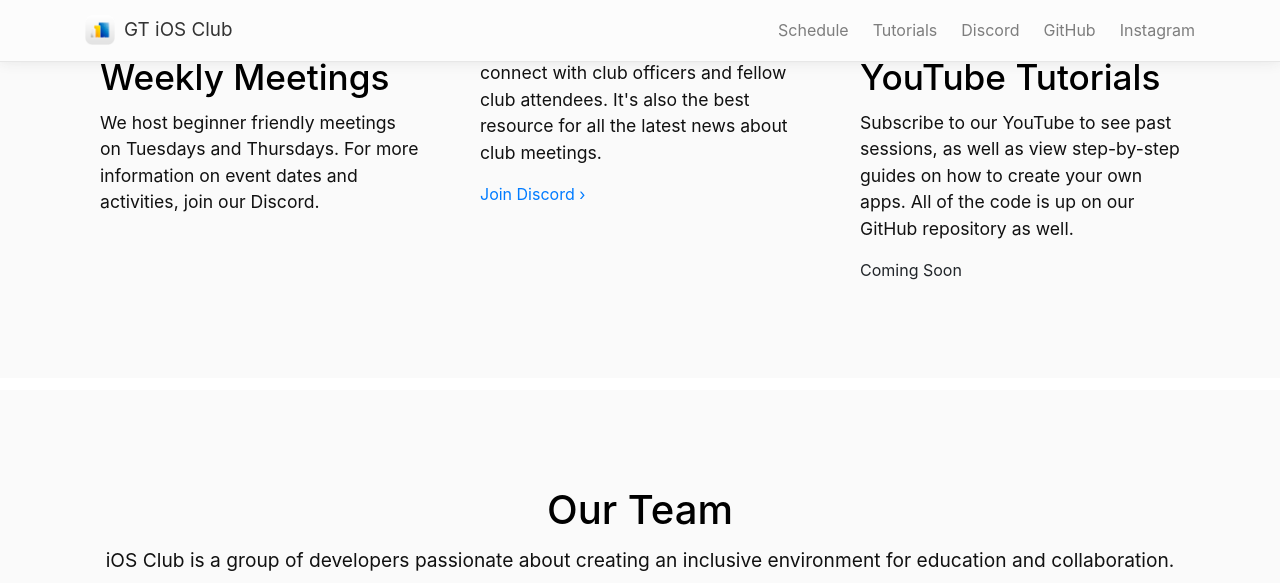
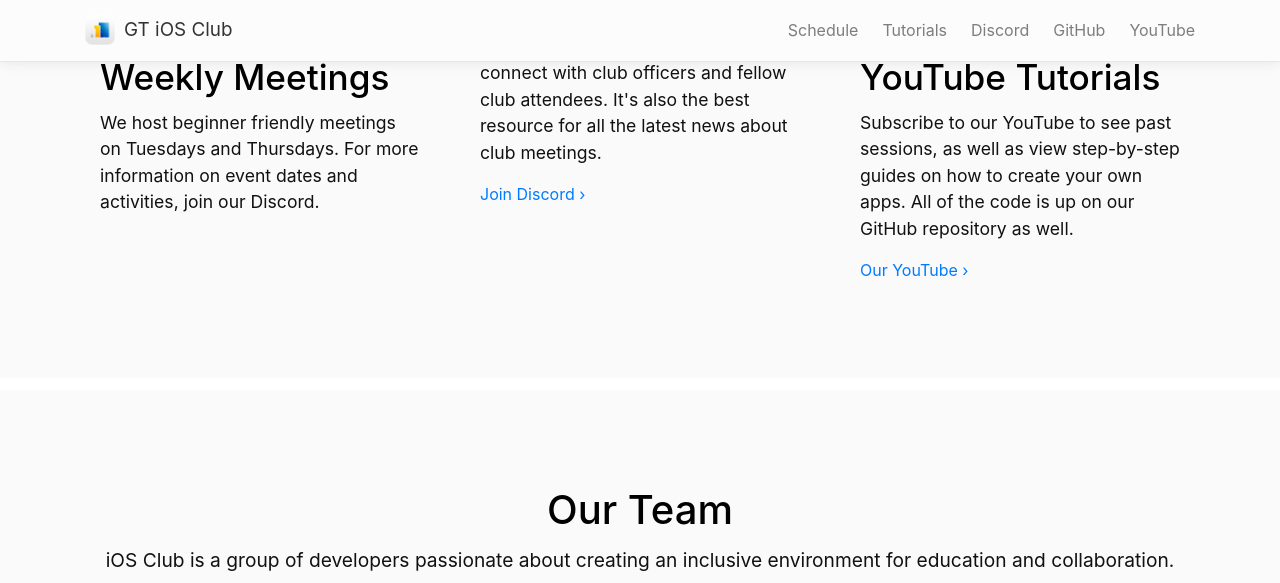
Before and after one commit to gtiosclub/gtios.club, a Jekyll site: the page built from index.md, in a window 1280 px wide and 900 px high, scrolled down 720 px, cut to the strip 0-583 px from the top of the window. Built offline with Jekyll 4.4.1, drawn with Linux system fonts in a browser that asks for light colours; nearby versions of some CDN libraries; comment, search, counter and statistics services are not loaded.

Commit message:
Resolved broken YouTube links

```diff
--- a/_includes/top-navigation.html
+++ b/_includes/top-navigation.html
@@ -9,8 +9,7 @@
             <a class="nav-item nav-link {{ include.tutorial }}" href="{{ site.baseurl }}{{site.data.tutorials.side-nav.first.folderitems.first.page_url}}">Tutorials</a>
             <a class="nav-item nav-link" href="{{ site.discord_url }}" target="_blank">Discord</a>
             <a class="nav-item nav-link" href="https://github.com/{{ site.github }}" target="_blank">GitHub</a>
-            <!-- <a class="nav-item nav-link" href="{{ site.youtube-url }}" target="_blank">YouTube</a> -->
-            <a class="nav-item nav-link" href="{{ site.instagram-url }}" target="_blank">Instagram</a>
+            <a class="nav-item nav-link" href="{{ site.youtube_url }}" target="_blank">YouTube</a>
          </div>
     </div>
 </nav>
--- a/_layouts/home.html
+++ b/_layouts/home.html
@@ -59,8 +59,7 @@ layout: master
                     <h1>YouTube Tutorials</h1>
                     <p>Subscribe to our YouTube to see past sessions, as well as view step-by-step guides on how to
                         create your own apps. All of the code is up on our GitHub repository as well.</p>
-                    <!-- <a href="{{ youtube-url }}" target="_blank">Our YouTube &rsaquo;</a> -->
-                    <a disabled>Coming Soon</a>
+                    <a href="{{ site.youtube_url }}" target="_blank">Our YouTube &rsaquo;</a>
                 </div>
             </div>
         </div>
```
